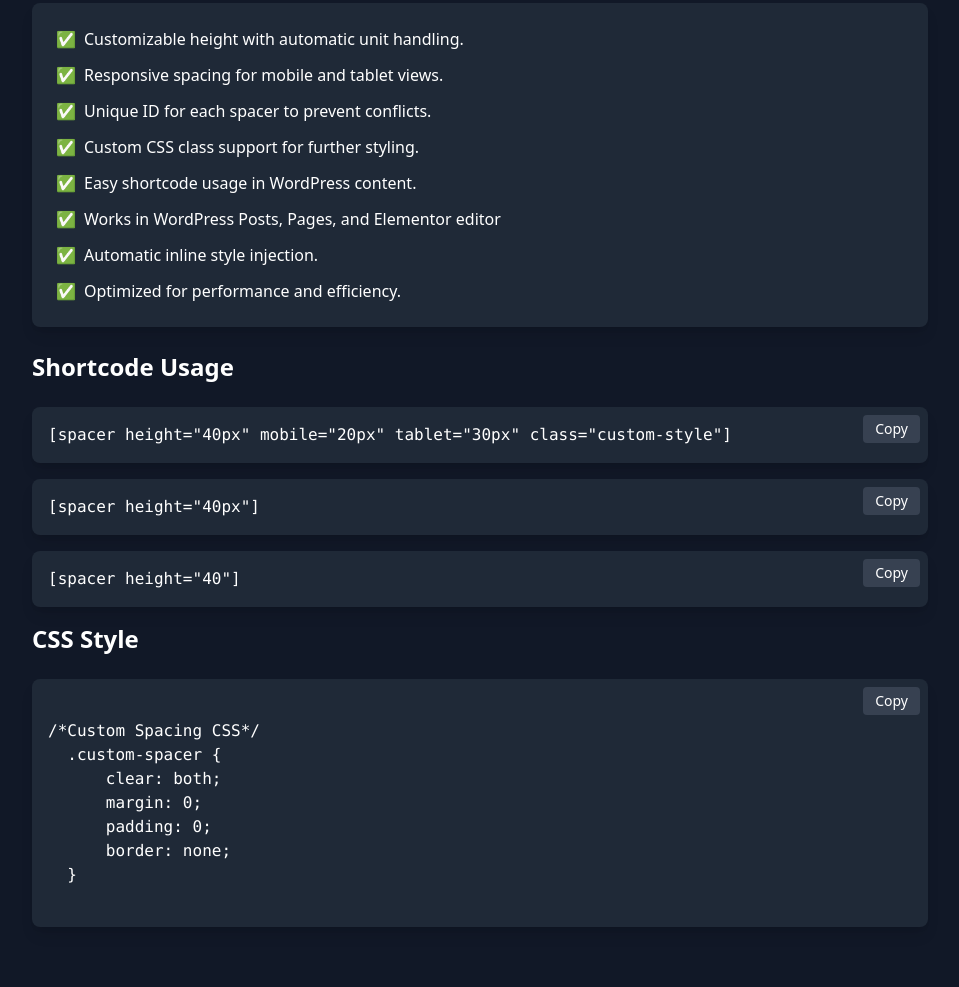
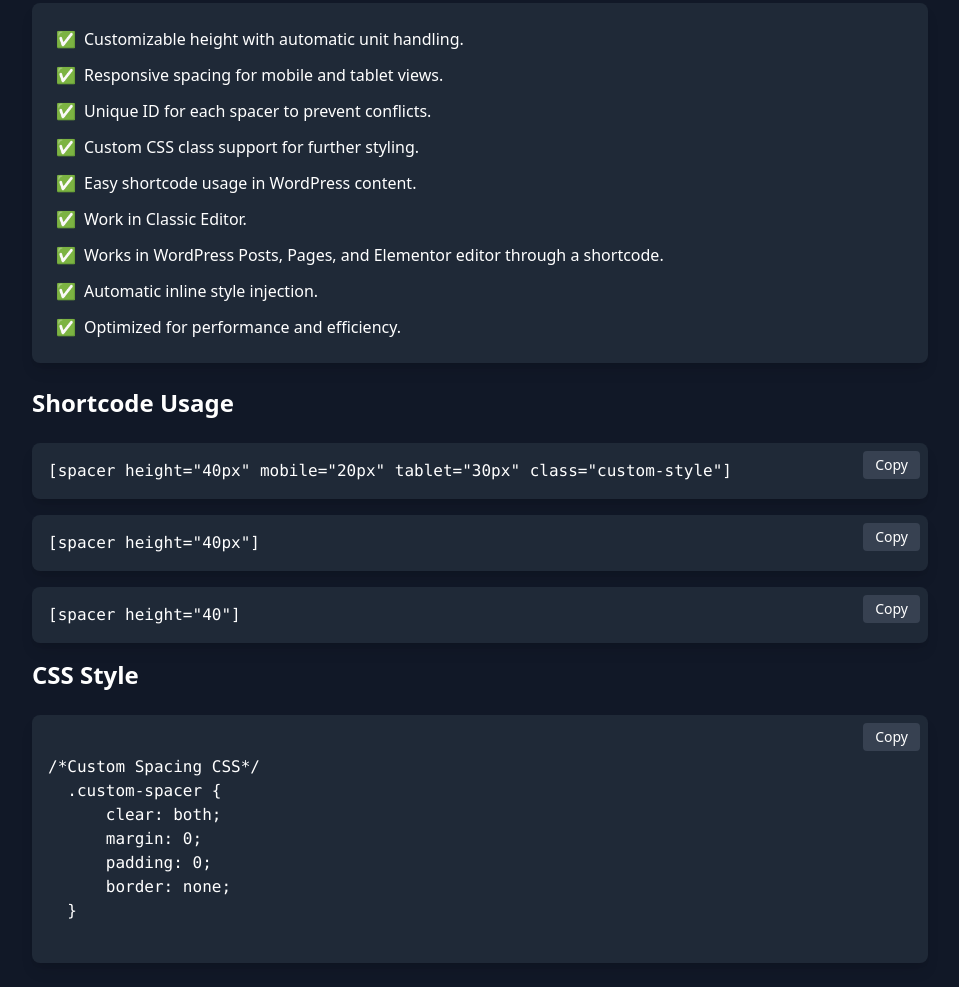
Before and after one commit to phuoymakara/wp-spacer-plugin-guide, a plain HTML site: page index.html in a window 1280 px wide. Shown: the part 973-1960 px from the top of the page, without its empty margins (160-1119 px from the left). Before the commit the page ends 1924 px from the top, so only its background shows below. Drawn offline with nearby package versions, Linux system fonts and the light colour scheme.

Commit message:
Update index.html
Update Benefits

```diff
--- a/index.html
+++ b/index.html
@@ -89,7 +89,8 @@ add_shortcode('spacer', 'custom_spacer_shortcode');
           <li class="flex items-center gap-2">✅ <span>Unique ID for each spacer to prevent conflicts.</span></li>
           <li class="flex items-center gap-2">✅ <span>Custom CSS class support for further styling.</span></li>
           <li class="flex items-center gap-2">✅ <span>Easy shortcode usage in WordPress content.</span></li>
-          <li class="flex items-center gap-2">✅ <span>Works in WordPress Posts, Pages, and Elementor editor</span></li>
+          <li class="flex items-center gap-2">✅ <span>Work in Classic Editor.</span></li>
+          <li class="flex items-center gap-2">✅ <span>Works in WordPress Posts, Pages, and Elementor editor through a shortcode.</span></li>
           <li class="flex items-center gap-2">✅ <span>Automatic inline style injection.</span></li>
           <li class="flex items-center gap-2">✅ <span>Optimized for performance and efficiency.</span></li>
       </ul>
```
